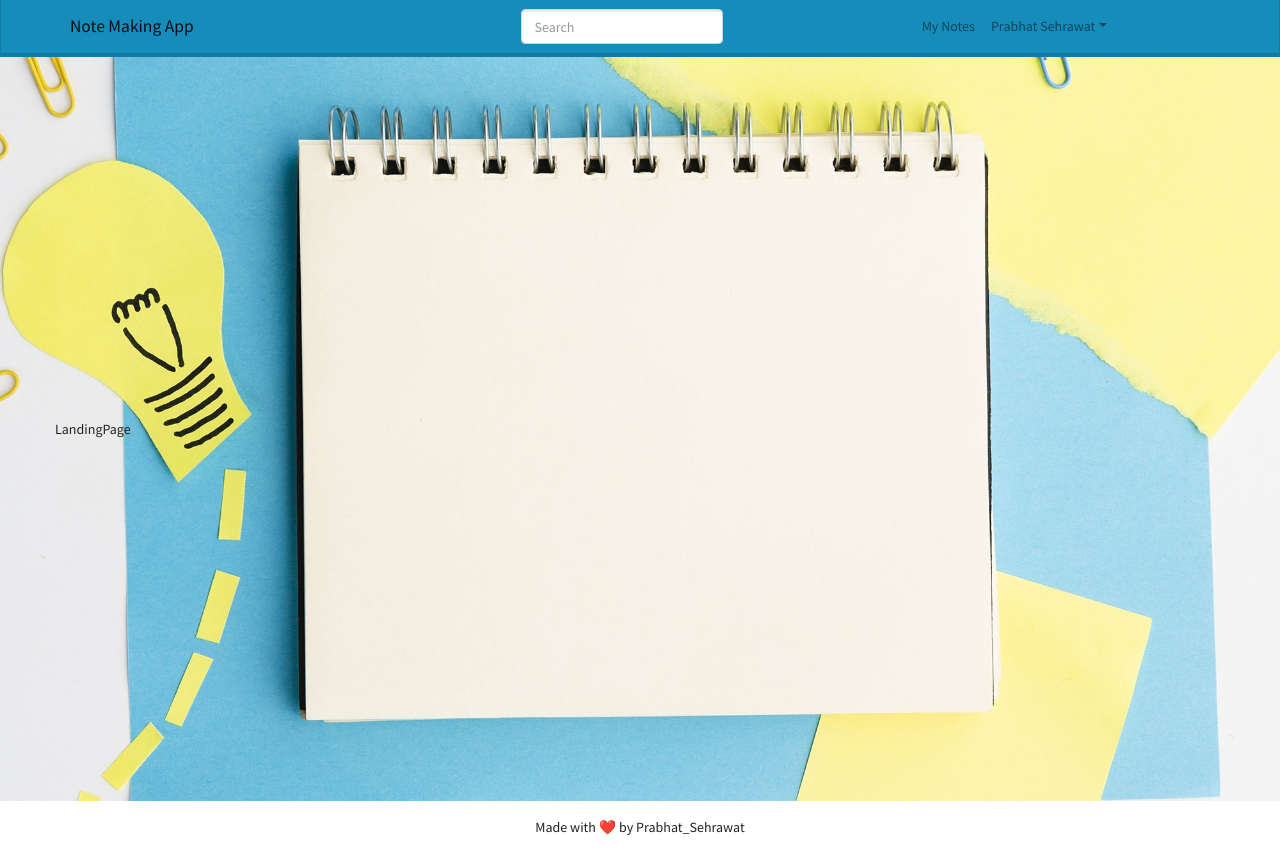
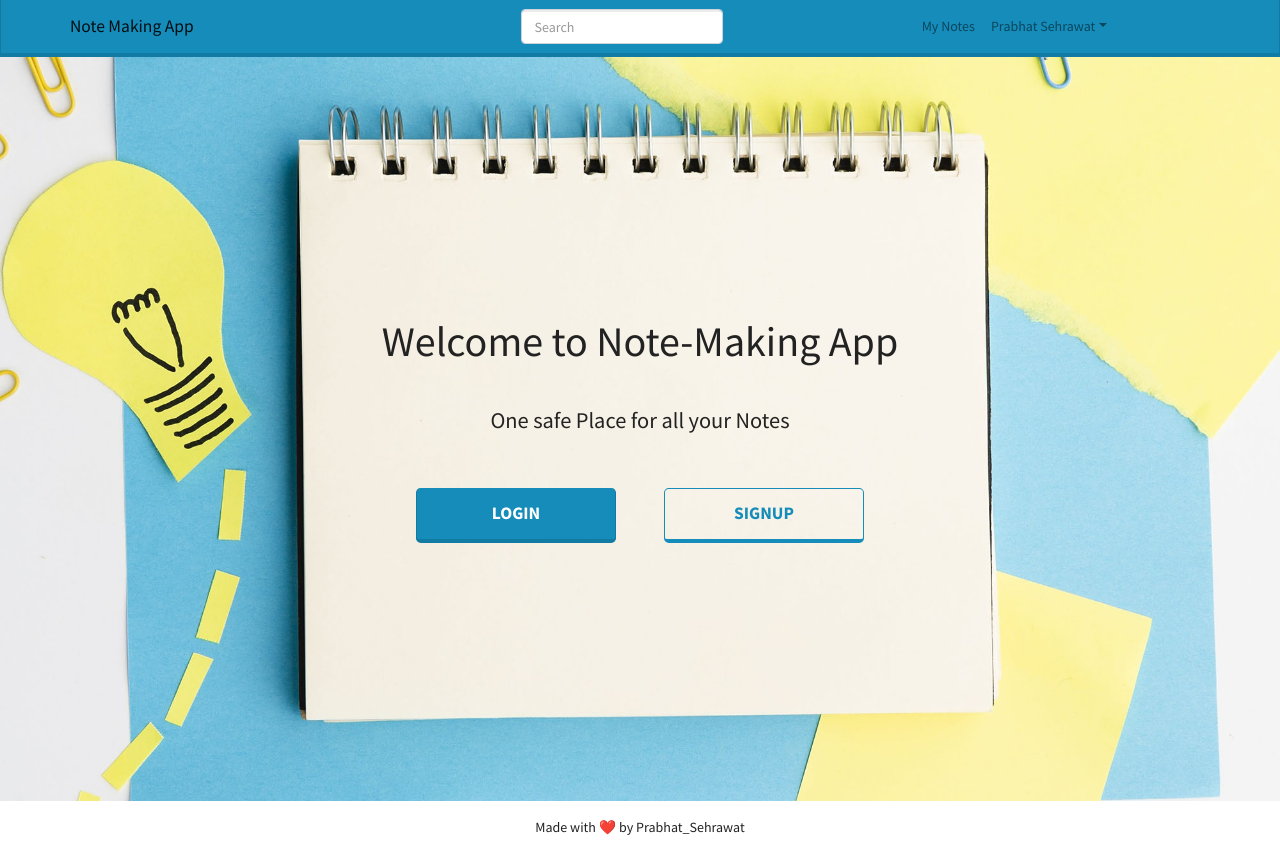
Before and after one commit to prabhat-021/Mern-Note-Making-App, a React (Create React App) app in the folder frontend/: page / in a window 1280 px wide. Built offline with nearby package versions, Linux system fonts and the light colour scheme.

Commit message:
landing page done

```diff
--- a/frontend/src/pages/LandingPage.css
+++ b/frontend/src/pages/LandingPage.css
@@ -5,4 +5,50 @@
     background-image: url("../images/background1.jpg");
     background-position: center;
     background-size: cover;
-  }
+}
+
+.title {
+    font-size: 3em;
+}
+
+.sub-title {
+    font-size: 1.6em;
+    padding-top: 30px;
+}
+
+.intro-text {
+    width: 100%;
+    text-align: center;
+}
+
+.button {
+    margin-top: 50px;
+    display: flex;
+    justify-content: center;
+}
+
+.landingbutton {
+    width: 200px;
+    height: 55px;
+}
+
+@media only screen and (min-width: 1200px) {
+    .button {
+        padding: 0 200px;
+    }
+}
+
+@media only screen and (max-width: 968px) {
+    .title {
+        font-size: 1.9em;
+    }
+    .sub-title {
+        font-size: 1em;
+        padding-top: 30px;
+    }
+
+    .landingbutton {
+        width: 150px;
+        height: 50px;
+    }
+}
--- a/frontend/src/pages/LandingPage.js
+++ b/frontend/src/pages/LandingPage.js
@@ -1,12 +1,28 @@
 import "./LandingPage.css";
-import { Container, Row } from "react-bootstrap";
+import { Button, Container, Row } from "react-bootstrap";
 
 export default function LandingPage() {
     return (
         <section className="main">
             <Container>
                 <Row>
-                    LandingPage
+                    <div className="intro-text">
+                        <h1 className="title">Welcome to Note-Making App</h1>
+                        <p className="sub-title">One safe Place for all your Notes </p>
+                        <div className="button">
+                            <a href="/login">
+                                <Button size="lg" className="landingbutton mr-4" >
+                                    Login
+                                </Button>
+                            </a>
+                            <a href="/register">
+                                <Button size="lg" className="landingbutton ml-4" variant="outline-primary" >
+                                    Signup
+                                </Button>
+                            </a>
+                        </div>
+                    </div>
+
                 </Row>
             </Container>
         </section>
```
